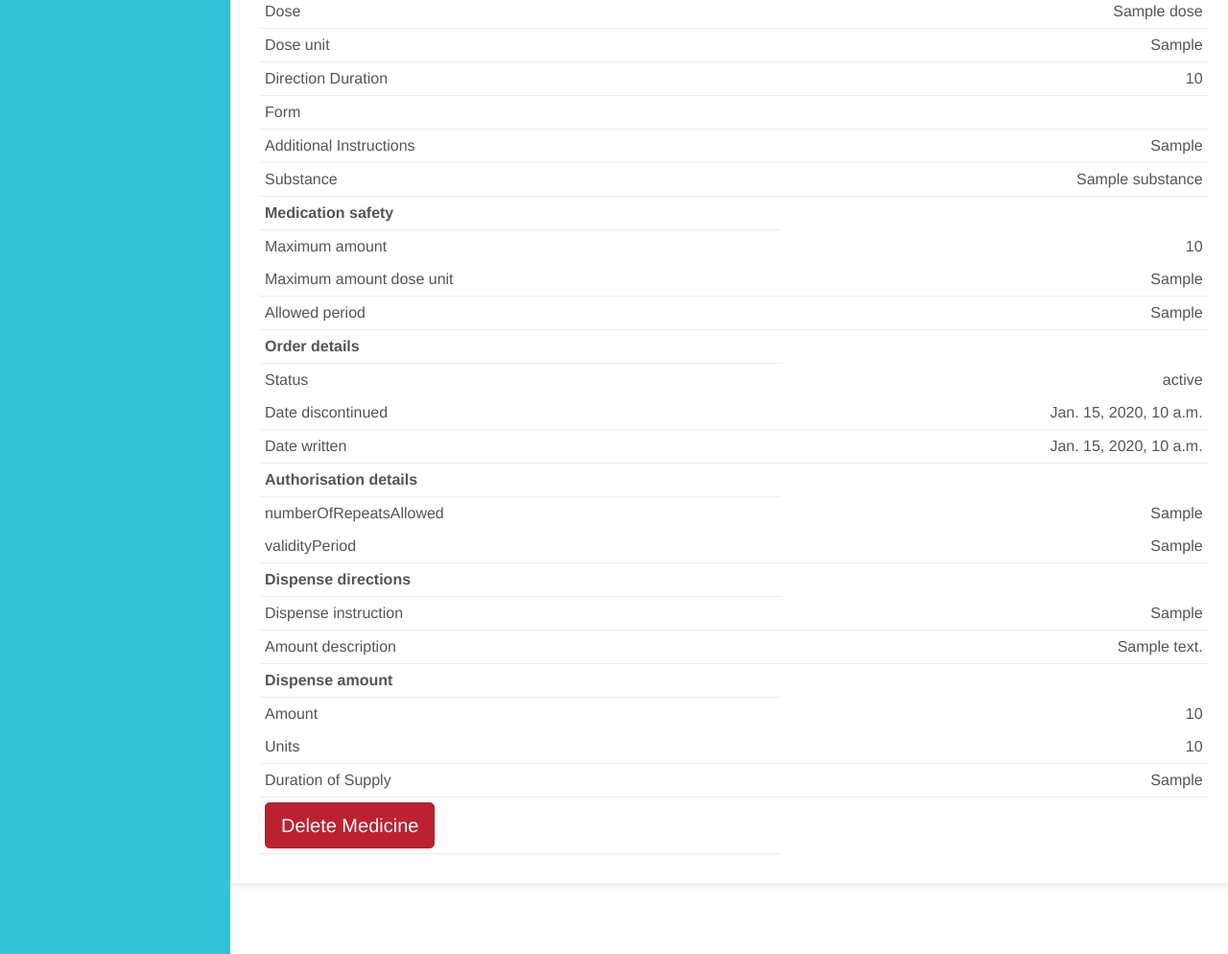
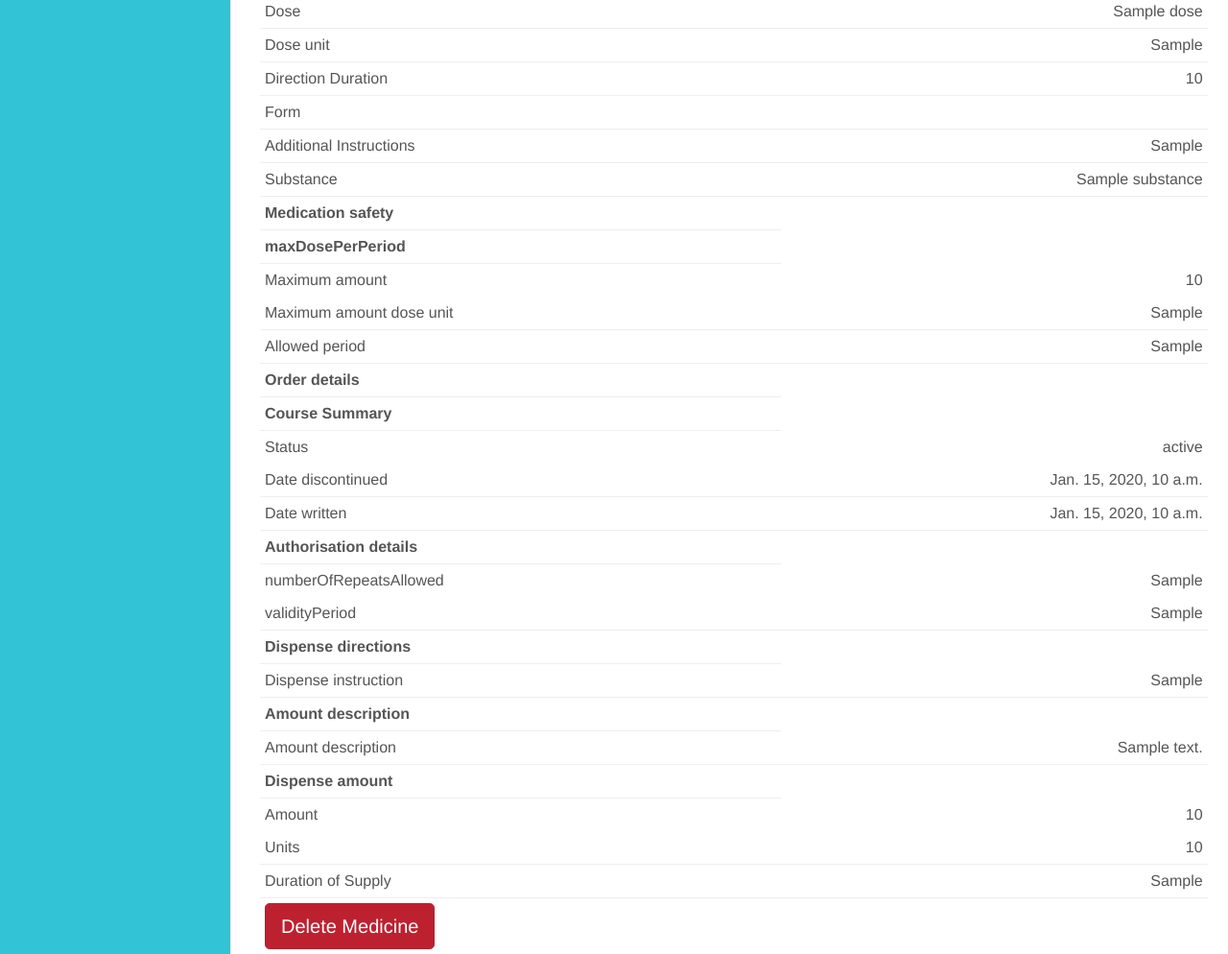
Before and after one commit to KABIR09/Open_HMS, a Django app: template templates/hospital/patient_new_prescription.html in a window 1280 px wide. Shown: the part 571-1565 px from the top of the page at 96% size. Run offline with Django 3.2, Linux system fonts and the light colour scheme; the template is opened without the code that fills it: most values are stand-ins (such as "Sample title", 1, 10 or a date in 2020); some libraries are stand-ins or nearby versions.

Commit message:
added few fields

```diff
--- a/templates/hospital/patient_new_prescription.html
+++ b/templates/hospital/patient_new_prescription.html
@@ -253,6 +253,11 @@
              <b> Medication safety</b>
             </td>
           </tr>
+          <tr class="item">
+            <td>
+             <b> maxDosePerPeriod</b>
+            </td>
+          </tr>
           <tr>
             <td>
               Maximum amount
@@ -283,6 +288,11 @@
           <tr class="item">
             <td>
               <b>Order details</b>
+            </td>
+          </tr>
+          <tr class="item">
+            <td>
+              <b>Course Summary</b>
             </td>
           </tr>
           <tr>
@@ -351,6 +361,11 @@
             <td>
               {{m.dispInstruc}}
             </td>
+            <tr class="item">
+              <td>
+               <b> Amount description</b>
+              </td>
+            </tr>
           </tr>
             <tr class="item">
             <td>
```
Also changed, not shown: templates/hospital/patient_old_prescription.html (+16 -0 lines), db.sqlite3.
